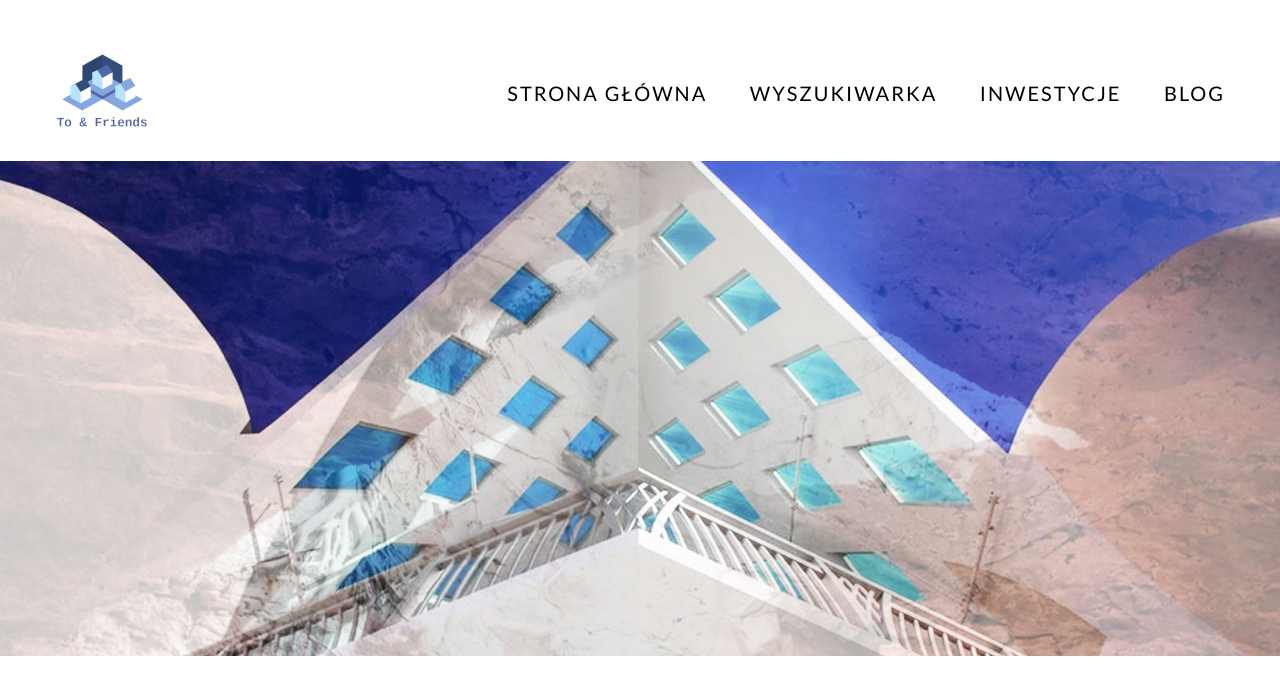
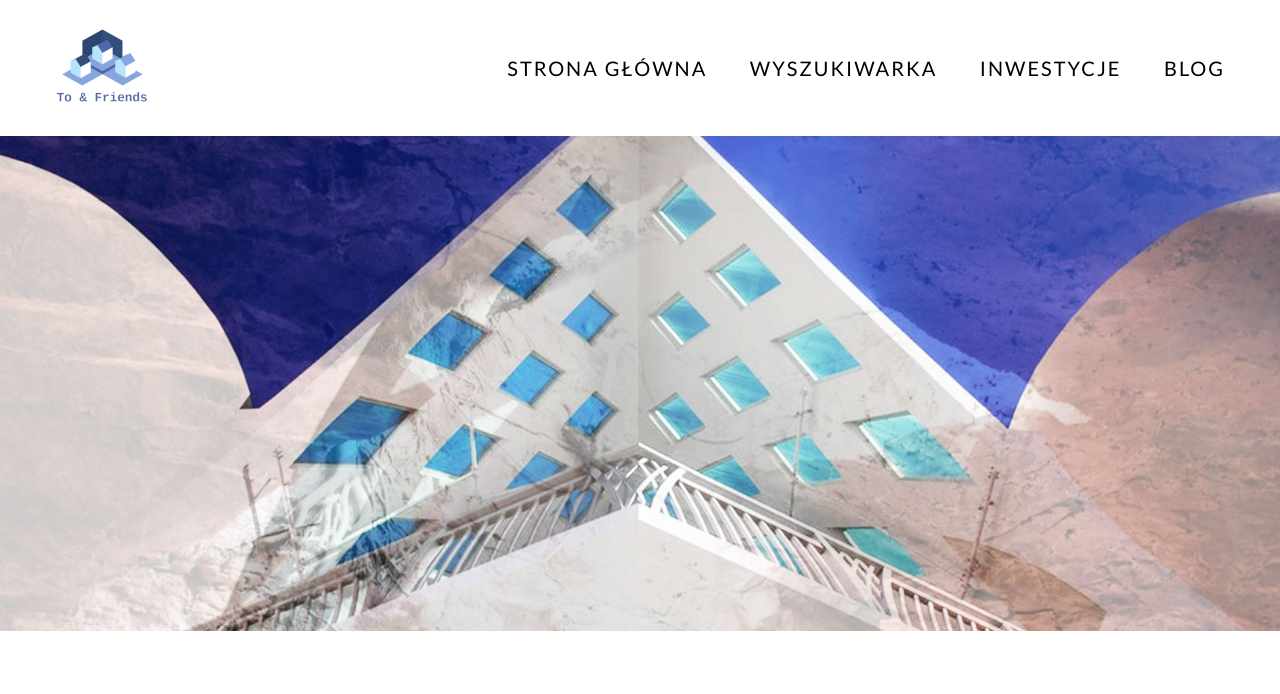
Before and after one commit to BRN94/to-and-friends, a website: page index.html in a window 1280 px wide. Drawn offline with Linux system fonts and the light colour scheme.

Commit message:
changed _site-header.scss

```diff
--- a/prod-assets/style.css
+++ b/prod-assets/style.css
@@ -128,7 +128,7 @@ a {
       background-color: #FFFFFF; } }
   .t-site-header__top {
     padding-bottom: 25px;
-    padding-top: 50px; }
+    padding-top: 25px; }
   .t-site-header__logo {
     text-align: center; }
     @media (min-width: 1200px) {
```
